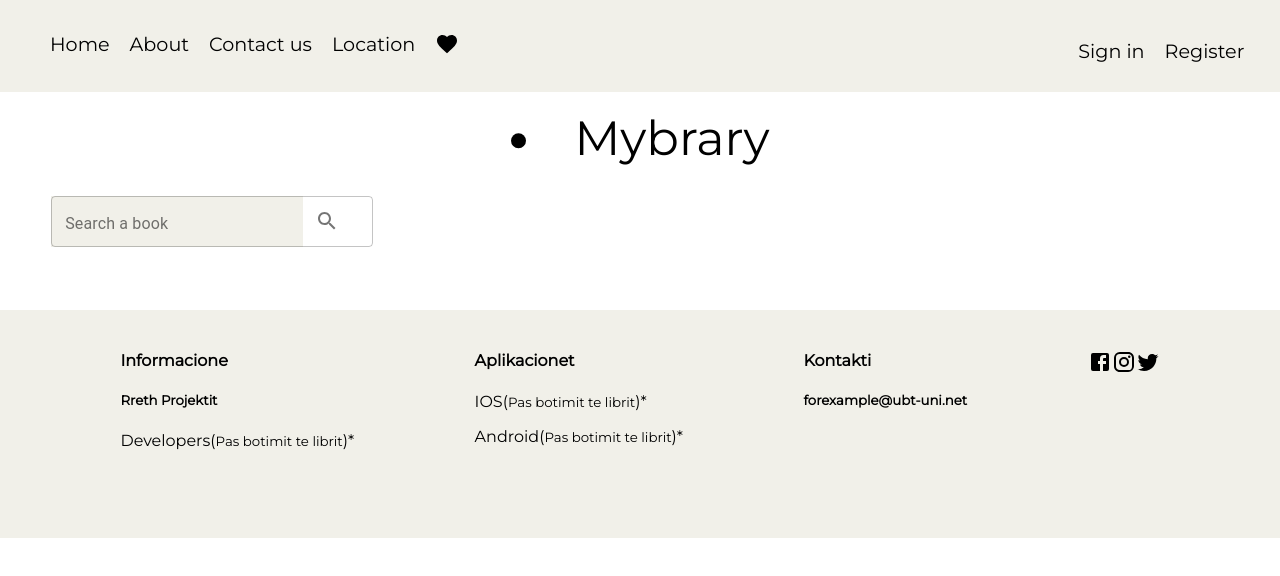
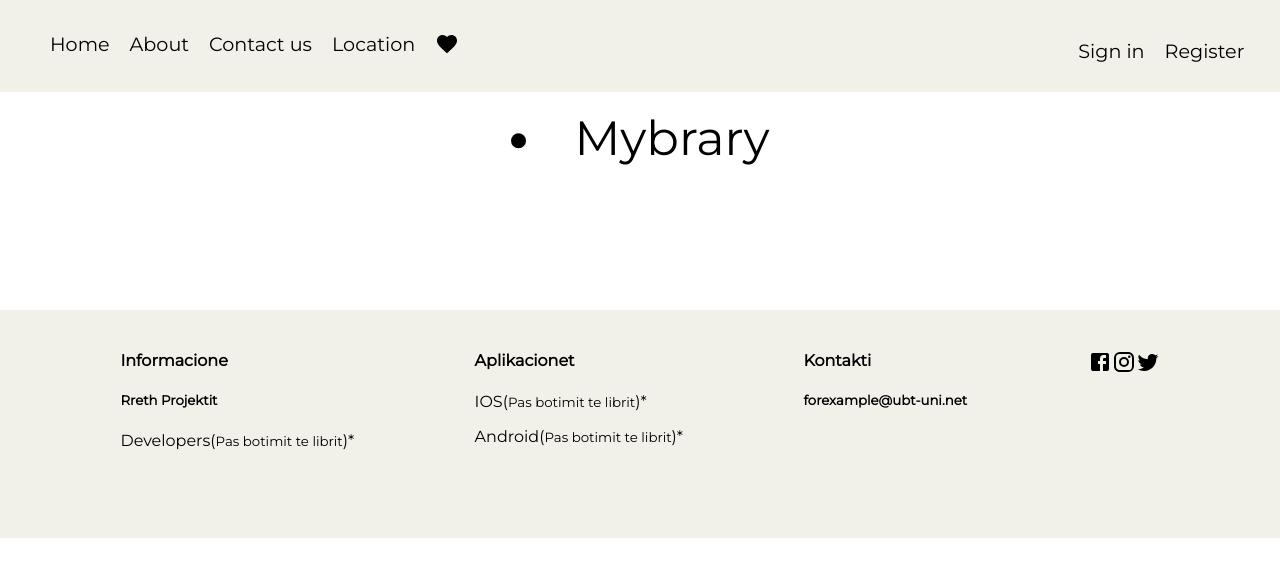
Before and after one commit to KastriotOrllati/Mybrary, a React (Create React App) app: page /admin/all-categories in a window 1280 px wide. Shown: the top 576 px of the page. Built offline with nearby package versions, Linux system fonts and the light colour scheme.

Commit message:
added logout

```diff
--- a/src/AdminComponents/AllBooks/AllBooks.component.jsx
+++ b/src/AdminComponents/AllBooks/AllBooks.component.jsx
@@ -2,18 +2,16 @@ import React, { useEffect, useState } from "react";
 import { Link } from "react-router-dom";
 import {
   Button,
-  InputAdornment,
   makeStyles,
   Paper,
   TableBody,
   TableCell,
   TableRow,
-  TextField,
   Toolbar,
 } from "@material-ui/core";
 
 import useTable from "./useTable";
-import Search from "@material-ui/icons/Search";
+
 import AddIcon from "@material-ui/icons/Add";
 import CloseIcon from "@material-ui/icons/Close";
 const useStyles = makeStyles((theme) => ({
@@ -72,17 +70,6 @@ function AllBooks(props) {
     <div>
       <Paper className={classes.pageContent}>
         <Toolbar>
-          <TextField
-            label="Search Books"
-            className={classes.searchInput}
-            InputProps={{
-              startAdornment: (
-                <InputAdornment position="start">
-                  <Search />
-                </InputAdornment>
-              ),
-            }}
-          />
           <Button
             text="Add New"
             variant="outlined"
@@ -124,3 +111,15 @@ function AllBooks(props) {
 }
 
 export default AllBooks;
+
+// <TextField
+//   label="Search Books"
+//   className={classes.searchInput}
+//   InputProps={{
+//     startAdornment: (
+//       <InputAdornment position="start">
+//         <Search />
+//       </InputAdornment>
+//     ),
+//   }}
+// />
--- a/src/AdminComponents/AllCategorys/AllCategories.jsx
+++ b/src/AdminComponents/AllCategorys/AllCategories.jsx
@@ -1,18 +1,16 @@
 import React, { useEffect, useState } from "react";
 import {
   Button,
-  InputAdornment,
   makeStyles,
   Paper,
   TableBody,
   TableCell,
   TableRow,
-  TextField,
   Toolbar,
 } from "@material-ui/core";
 
 import useTable from "../AllBooks/useTable";
-import Search from "@material-ui/icons/Search";
+
 import AddIcon from "@material-ui/icons/Add";
 import EditOutlinedIcon from "@material-ui/icons/EditOutlined";
 import CloseIcon from "@material-ui/icons/Close";
@@ -66,17 +64,6 @@ function AllCategories(props) {
     <div>
       <Paper className={classes.pageContent}>
         <Toolbar>
-          <TextField
-            label="Search Books"
-            className={classes.searchInput}
-            InputProps={{
-              startAdornment: (
-                <InputAdornment position="start">
-                  <Search />
-                </InputAdornment>
-              ),
-            }}
-          />
           <Button
             text="Add New"
             variant="outlined"
@@ -115,3 +102,15 @@ function AllCategories(props) {
 }
 
 export default AllCategories;
+
+// <TextField
+//   label="Search Books"
+//   className={classes.searchInput}
+//   InputProps={{
+//     startAdornment: (
+//       <InputAdornment position="start">
+//         <Search />
+//       </InputAdornment>
+//     ),
+//   }}
+// />;
--- a/src/Components/BookDetails/BookDetails.component.jsx
+++ b/src/Components/BookDetails/BookDetails.component.jsx
@@ -39,10 +39,7 @@ function BookDetails({ props }) {
   };
   // wishlist();
   console.log(wishlisted);
-  const handleLogout = (e) => {
-    e.preventDefault();
-    localStorage.removeItem("user");
-  };
+
   const { imageName, titulli, autori, nrFaqes, category, cmimi, stock, isbn } =
     props;
   // cmimi, nrFaqes, stock;
@@ -104,13 +101,7 @@ function BookDetails({ props }) {
             <div className="rating-div">
               <span className="rating">
                 <Box component="fieldset" mb={1} borderColor="transparent">
-                  <Rating
-                    name="size-small"
-                    size="small"
-
-                    value={4}
-                    readOnly
-                  />
+                  <Rating name="size-small" size="small" value={4} readOnly />
                 </Box>
               </span>
 
@@ -141,9 +132,7 @@ function BookDetails({ props }) {
             <Button>Add to basket</Button>
           </div>
           <div className="bookButtons">
-            <Button className="button" onClick={handleLogout}>
-              TEXT
-            </Button>
+            <Button className="button">TEXT</Button>
             <Button className="button" onClick={wishlist}>
               WISHLIST
             </Button>
--- a/src/Components/Navbar/Navbar.component.jsx
+++ b/src/Components/Navbar/Navbar.component.jsx
@@ -1,9 +1,9 @@
 import { useState, useEffect } from "react";
-import { Link } from "react-router-dom";
-import { TextField } from "@material-ui/core";
+import { Link, useHistory } from "react-router-dom";
+// import { TextField } from "@material-ui/core";
 import IconButton from "@material-ui/core/IconButton";
-import InputAdornment from "@material-ui/core/InputAdornment";
-import SearchIcon from "@material-ui/icons/Search";
+// import InputAdornment from "@material-ui/core/InputAdornment";
+// import SearchIcon from "@material-ui/icons/Search";
 import MenuIcon from "@material-ui/icons/Menu";
 import CloseIcon from "@material-ui/icons/Close";
 import FavoriteIcon from "@material-ui/icons/Favorite";
@@ -22,6 +22,7 @@ import "./Navbar.css";
 // }));
 
 const Navbar = (props) => {
+  const history = useHistory();
   const login = props.login;
   const [openMenu, setOpenMenu] = useState(false);
 
@@ -55,6 +56,11 @@ const Navbar = (props) => {
     }
   }, [width]);
 
+  const handleLogout = (e) => {
+    e.preventDefault();
+    localStorage.removeItem("user");
+    history.push("/");
+  };
   return (
     <div className={openMenu && width < 650 ? "nav-bar no-scroll" : "nav-bar"}>
       <div className="admin-page">
@@ -94,7 +100,14 @@ const Navbar = (props) => {
         </div>
         <div className="signin-div">
           {login ? (
-            <div>You are logged in</div>
+            <ul>
+              <li>
+                <div>You are logged in</div>
+              </li>
+              <li>
+                <button onClick={handleLogout}>Logout</button>
+              </li>
+            </ul>
           ) : (
             <ul>
               <li>
@@ -112,24 +125,24 @@ const Navbar = (props) => {
       </div>
 
       <div className="second-bar">
-        <div className="search-div">
-          <TextField
-            variant="outlined"
-            label="Search a book"
-            InputProps={{
-              endAdornment: (
-                <InputAdornment>
-                  <IconButton>
-                    <SearchIcon />
-                  </IconButton>
-                </InputAdornment>
-              ),
-            }}
-          />
-        </div>
+        <div className="search-div"></div>
       </div>
     </div>
   );
 };
 
 export default Navbar;
+
+//  <TextField
+//    variant="outlined"
+//    label="Search a book"
+//    InputProps={{
+//      endAdornment: (
+//        <InputAdornment>
+//          <IconButton>
+//            <SearchIcon />
+//          </IconButton>
+//        </InputAdornment>
+//      ),
+//    }}
+//  />;
--- /dev/null
+++ b/src/Utils/history.jsx
@@ -0,0 +1,3 @@
+import { createBrowserHistory } from "history";
+const history = createBrowserHistory();
+export default history;
```
